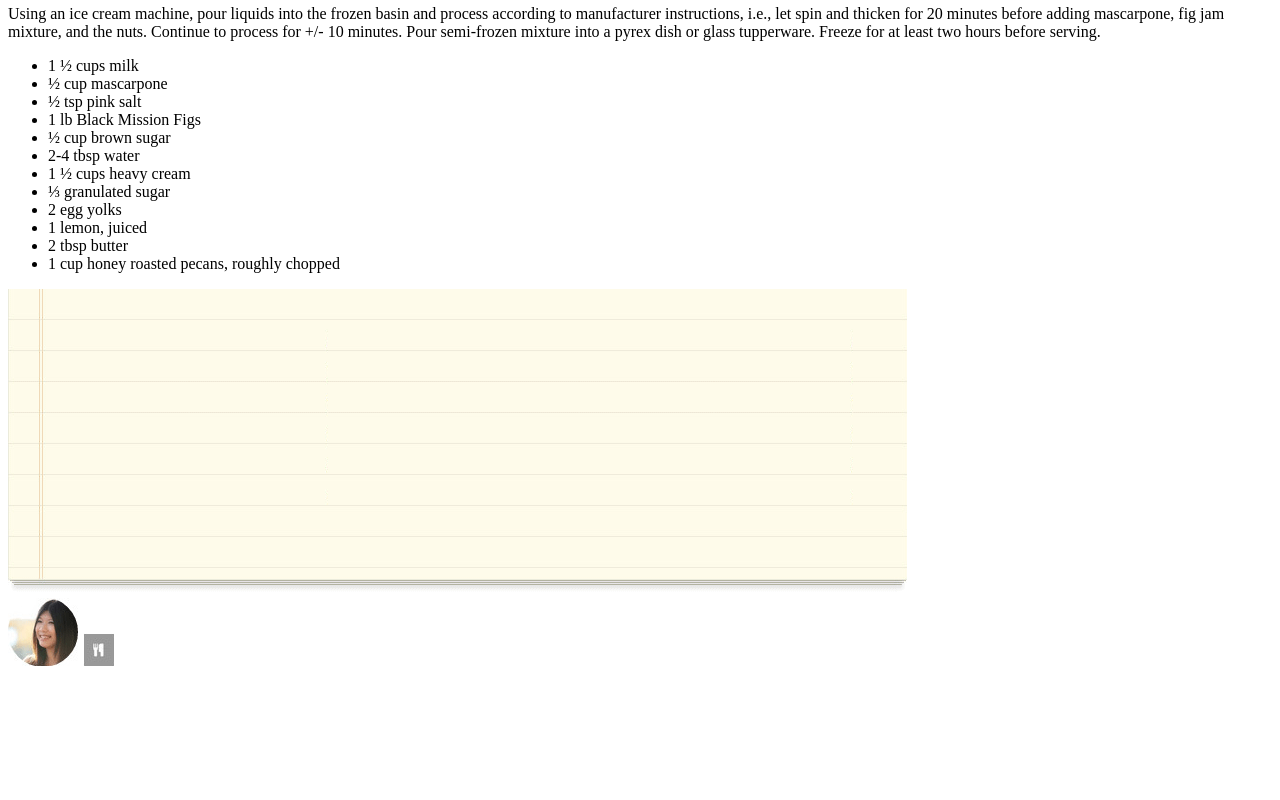
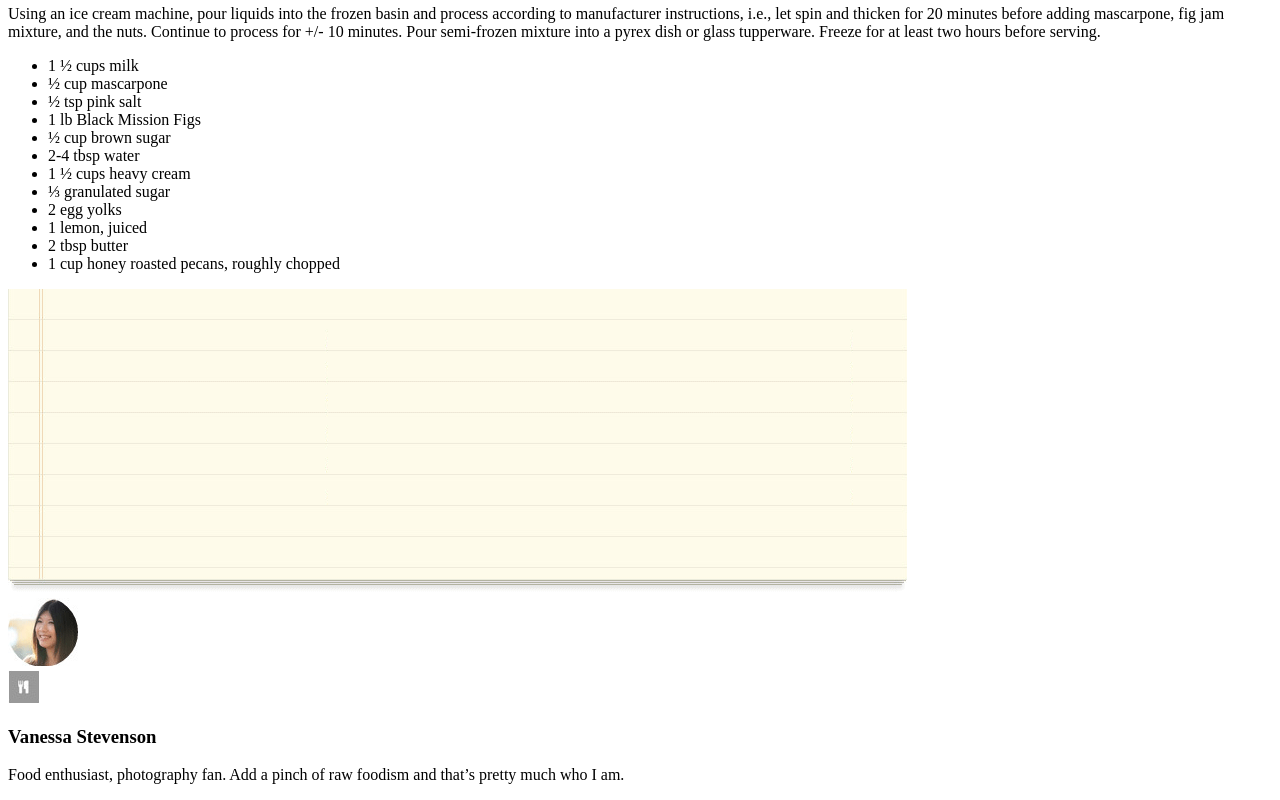
Before and after one commit to IndigoShock/chocolate-pizza, a plain HTML site: page index.html in a window 1280 px wide. Shown: the part 882-1682 px from the top of the page. Before the commit the page ends 1560 px from the top, so only its background shows below. Drawn offline with Linux system fonts and the light colour scheme; files that its build step writes are made by us from their sources; a web font is replaced by a local one.

Commit message:
add author info

```diff
--- a/index.html
+++ b/index.html
@@ -62,7 +62,11 @@
 <img id="van-pic" src="img/van-pic.png"/>
 
 <!-- Card 5: Delicious copyright and publish -->
-<img id="small-logo" src="img/small-logo.png"/>
+<div>
+    <img id="small-logo" src="img/small-logo.png"/>
+<h3>Vanessa Stevenson</h3>
+<p>Food enthusiast, photography fan. Add a pinch of raw foodism and that’s pretty much who I am. </p>
+</div>
 
 <footer></footer>
 
```
